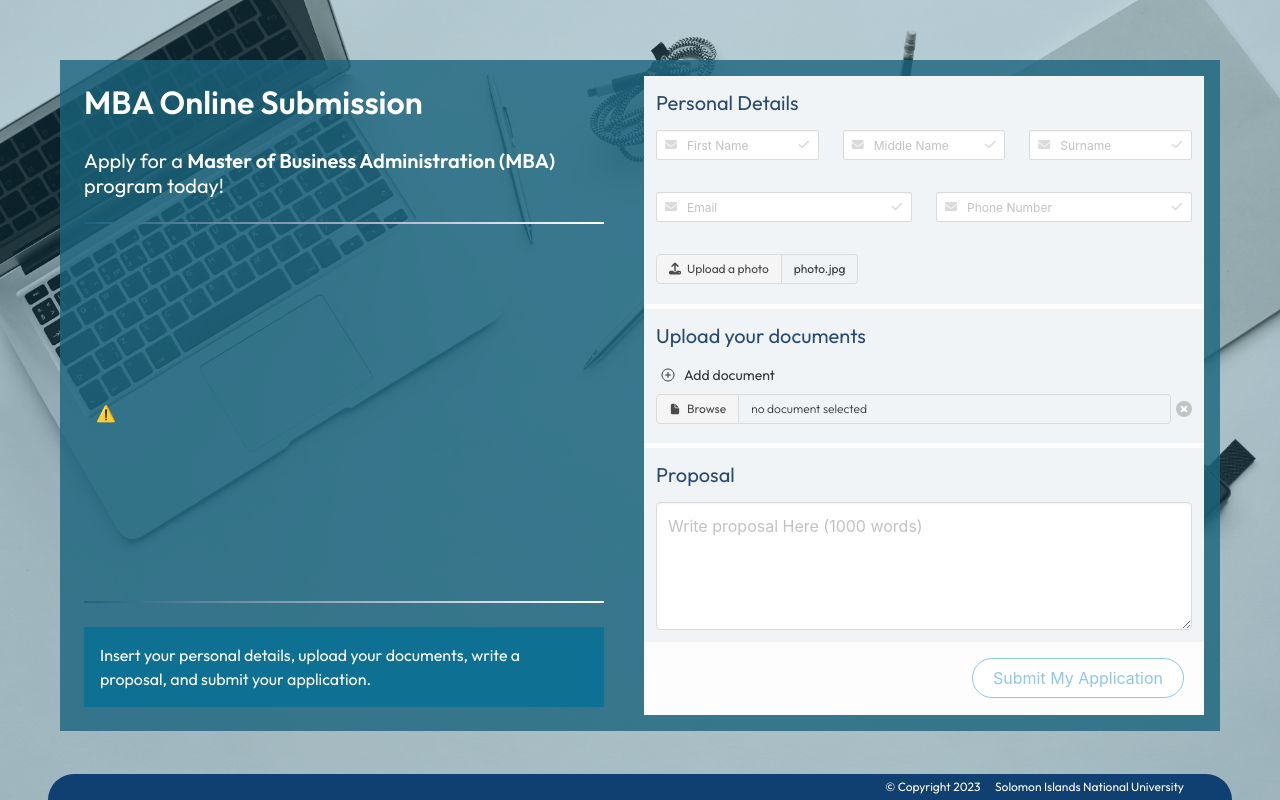
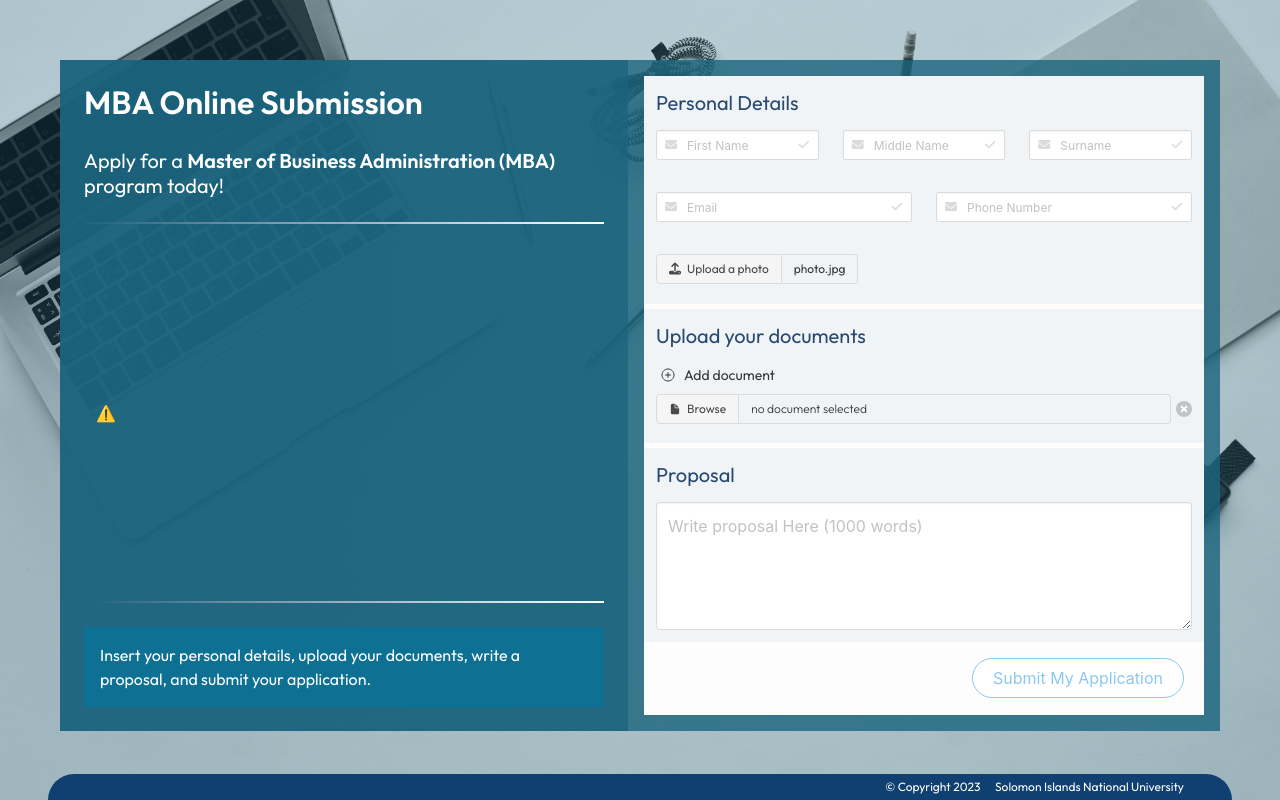
Before and after one commit to b-tupiti/sinu-admission-portal, a Django app: page / in a window 1280 px wide. Run offline with Django 4.2, Linux system fonts and the light colour scheme; some libraries are stand-ins or nearby versions.

Commit message:
edited base.html

```diff
--- a/mbasubmission/templates/base.html
+++ b/mbasubmission/templates/base.html
@@ -32,7 +32,7 @@
           <div class="hero-body">
             <div class="columns" style="min-height: 671px;">
               <!-- Left Section START -->
-              <section class="column p-0" style="background: rgba(62, 36, 36, 0.5);background: rgba(27, 100, 126, 0.8);">
+              <section class="column p-0" style="background: rgba(62, 36, 36, 0.5);background: rgba(27, 100, 126, .95);">
                 {% include 'mbasubmission\left-section\left.html' %}
               </section>
               <!-- Left Section END -->
```
